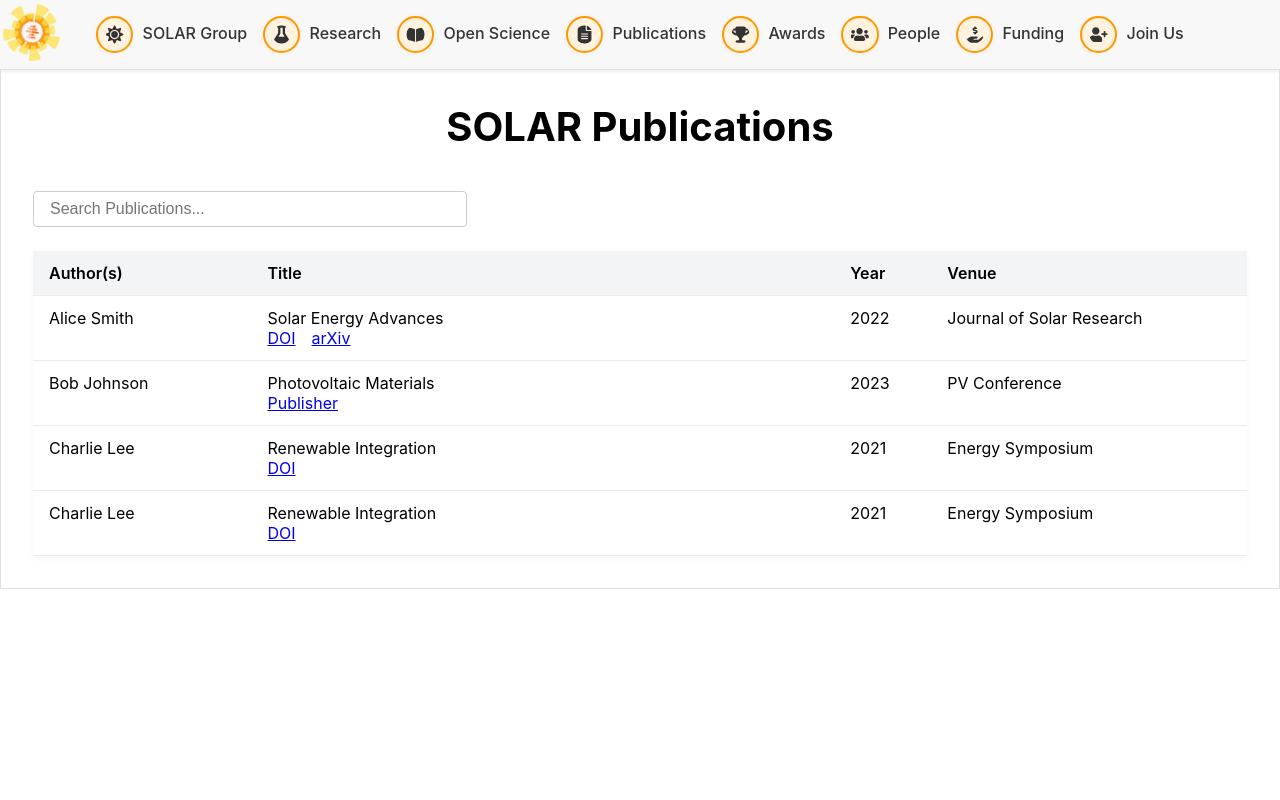
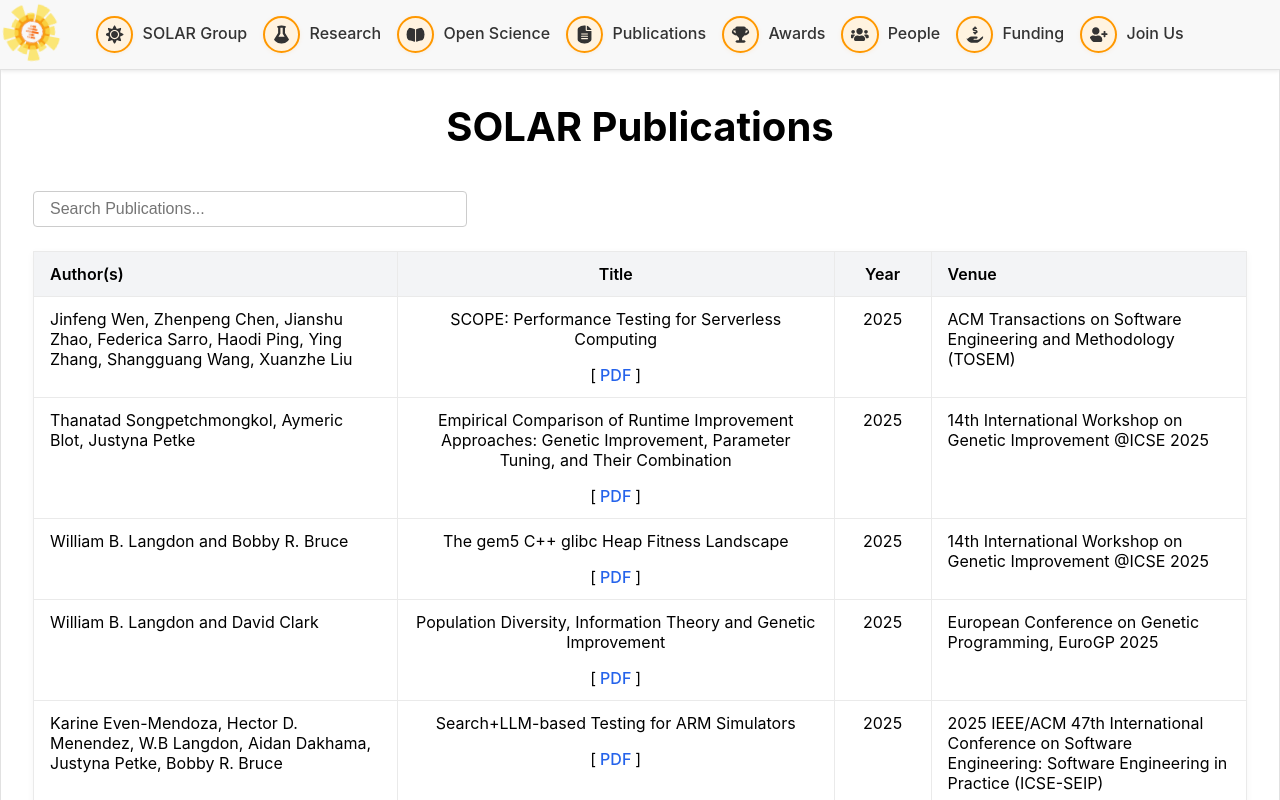
Before and after one commit to davejjwilliams/new-solar, a React (Vite) app: page /publications in a window 1280 px wide. Shown: the top 800 px of the page. Built offline with nearby package versions, Linux system fonts and the light colour scheme.

Commit message:
pub table editing, example publications, template included in readme

```diff
--- a/src/components/publications/PublicationsTable.tsx
+++ b/src/components/publications/PublicationsTable.tsx
@@ -68,6 +68,7 @@ const PublicationsTable: FunctionComponent<PublicationsTableProps> = () => {
                 <div className='pub-links'>
                   {pub.links.map((link, idx) => (
                     <div key={idx}>
+                      [
                       <a
                         href={link.url}
                         target='_blank'
@@ -75,6 +76,7 @@ const PublicationsTable: FunctionComponent<PublicationsTableProps> = () => {
                       >
                         {link.text}
                       </a>
+                      ]
                     </div>
                   ))}
                 </div>
--- a/src/publications.json
+++ b/src/publications.json
@@ -1,35 +1,83 @@
 [
   {
-    "author": "Alice Smith",
-    "title": "Solar Energy Advances",
+    "author": "Jinfeng Wen, Zhenpeng Chen, Jianshu Zhao, Federica Sarro, Haodi Ping, Ying Zhang, Shangguang Wang, Xuanzhe Liu",
+    "title": "SCOPE: Performance Testing for Serverless Computing",
     "links": [
-      { "text": "DOI", "url": "https://doi.org/10.1000/solar1" },
-      { "text": "arXiv", "url": "https://arxiv.org/abs/solar1" }
+      { "text": "PDF", "url": "https://arxiv.org/pdf/2306.01620.pdf" }
     ],
-    "year": 2022,
-    "venue": "Journal of Solar Research"
+    "year": 2025,
+    "venue": "ACM Transactions on Software Engineering and Methodology (TOSEM)"
   },
   {
-    "author": "Bob Johnson",
-    "title": "Photovoltaic Materials",
+    "author": "Thanatad Songpetchmongkol, Aymeric Blot, Justyna Petke",
+    "title": "Empirical Comparison of Runtime Improvement Approaches: Genetic Improvement, Parameter Tuning, and Their Combination",
     "links": [
-      { "text": "Publisher", "url": "https://publisher.com/pv-materials" }
+      { "text": "PDF", "url": "pdf/songpetchmongkol_2025_GI.pdf" }
     ],
-    "year": 2023,
-    "venue": "PV Conference"
+    "year": 2025,
+    "venue": "14th International Workshop on Genetic Improvement @ICSE 2025"
   },
   {
-    "author": "Charlie Lee",
-    "title": "Renewable Integration",
-    "links": [{ "text": "DOI", "url": "https://doi.org/10.1000/renewable" }],
-    "year": 2021,
-    "venue": "Energy Symposium"
+    "author": "William B. Langdon and Bobby R. Bruce",
+    "title": "The gem5 C++ glibc Heap Fitness Landscape",
+    "links": [
+      { "text": "PDF", "url": "pdf/langdon_2025_GI.pdf" }
+    ],
+    "year": 2025,
+    "venue": "14th International Workshop on Genetic Improvement @ICSE 2025"
   },
   {
-    "author": "Charlie Lee",
-    "title": "Renewable Integration",
-    "links": [{ "text": "DOI", "url": "https://doi.org/10.1000/renewable" }],
-    "year": 2021,
-    "venue": "Energy Symposium"
+    "author": "William B. Langdon and David Clark",
+    "title": "Population Diversity, Information Theory and Genetic Improvement",
+    "links": [
+      { "text": "PDF", "url": "pdf/Langdon_2025_EuroGP.pdf" }
+    ],
+    "year": 2025,
+    "venue": "European Conference on Genetic Programming, EuroGP 2025"
+  },
+  {
+    "author": "Karine Even-Mendoza, Hector D. Menendez, W.B Langdon, Aidan Dakhama, Justyna Petke, Bobby R. Bruce",
+    "title": "Search+LLM-based Testing for ARM Simulators",
+    "links": [
+      { "text": "PDF", "url": "pdf/ICSE_SEIP_2025___SearchSYS_and_ARM.pdf" }
+    ],
+    "year": 2025,
+    "venue": "2025 IEEE/ACM 47th International Conference on Software Engineering: Software Engineering in Practice (ICSE-SEIP)"
+  },
+  {
+    "author": "Jinfeng Wen, Zhenpeng Chen, Federica Sarro, Shangguang Wang",
+    "title": "Unveiling Overlooked Performance Variance in Serverless Computing",
+    "links": [
+      { "text": "arXiv", "url": "https://arxiv.org/abs/2305.04309" }
+    ],
+    "year": 2025,
+    "venue": "Empirical Software Engineering (EMSE) Journal"
+  },
+  {
+    "author": "Tosin Fadahunsi, Giordano d’Aloisio, Antinisca Di Marco, Federica Sarro",
+    "title": "How Do Generative Models Draw a Software Engineer? A Case Study on Stable Diffusion Bias",
+    "links": [
+      { "text": "arXiv", "url": "https://arxiv.org/abs/2501.09014" }
+    ],
+    "year": 2025,
+    "venue": "1st International Workshop on Fairness in Software Systems"
+  },
+  {
+    "author": "Naman Ahuja, Yle Feng, Luming Li, Amisha Malik, Thuvaragan Sivayoganathan, Navveen Balani, Srinivasan Rakhunathan, Federica Sarro",
+    "title": "Automatically Assessing Software Architecture Compliance With Green Software Patterns",
+    "links": [
+      { "text": "PDF", "url": "pdf/EcoDocSense_Greens2025.pdf" }
+    ],
+    "year": 2025,
+    "venue": "9th International Workshop on Green and Sustainable Software (GREENS’25)"
+  },
+  {
+    "author": "Giordano d’Aloisio, Luca Traini, Federica Sarro, Antinisca Di Marco",
+    "title": "On the Compression of Language Models for Code: An Empirical Study on CodeBERT",
+    "links": [
+      { "text": "arXiv", "url": "https://arxiv.org/abs/2412.13737" }
+    ],
+    "year": 2025,
+    "venue": "IEEE International Conference on Software Analysis, Evolution and Reengineering (SANER) 2025"
   }
 ]
--- a/src/styles/PublicationsTable.css
+++ b/src/styles/PublicationsTable.css
@@ -40,7 +40,7 @@
 .filterable-table td {
   padding: 0.75rem 1rem;
   text-align: left;
-  border-bottom: 1px solid #eaeaea;
+  border: 1px solid #eaeaea;
   vertical-align: top;
 }
 
@@ -50,18 +50,33 @@
 }
 
 .col-author {
-  width: 18%;
+  width: 30%;
   min-width: 120px;
 }
 
 .col-title {
-  width: 48%;
+  width: 36%;
+  text-align: center !important;
+}
+
+.col-title a {
+  color: #2563eb;
+  text-decoration: none;
+  font-weight: 500;
+  transition: color 0.2s;
+  padding: 0 0.25em;
+}
+
+.col-title a:hover,
+.col-title a:focus {
+  color: #1e40af;
+  text-decoration: underline;
 }
 
 .col-year {
   width: 8%;
   min-width: 60px;
-  text-align: center;
+  text-align: center !important;
 }
 
 .col-venue {
@@ -71,7 +86,8 @@
 
 .pub-links {
   display: flex;
-  align-items: center;
+  justify-content: center;
+  padding-top: 1em;
   gap: 1em;
 }
 
```
Also changed, not shown: 1 other file (tests, documents, lock files or other folders).
